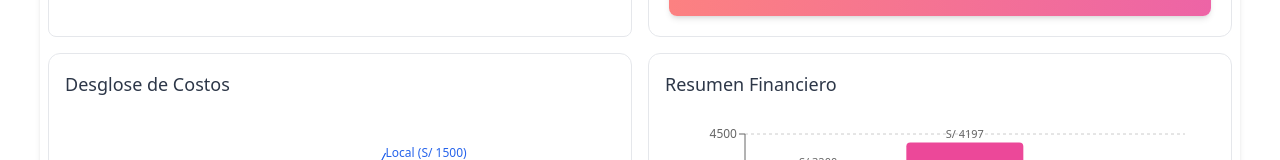
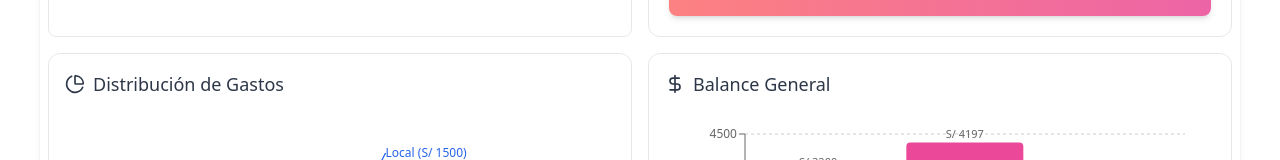
Before and after one commit to MRCORD/party-simulator, a Next.js app: page / in a window 1280 px wide. Shown: the part 747-907 px from the top of the page. Built offline with nearby package versions, Linux system fonts and the light colour scheme.

Commit message:
Refactor OverviewTab component; update header styling for improved visual hierarchy and replace DollarSign icon with PieChart for better representation of expenses

```diff
--- a/src/components/party/OverviewTab.tsx
+++ b/src/components/party/OverviewTab.tsx
@@ -1,10 +1,10 @@
 import React from 'react';
 import {
   Users, DollarSign, CheckCircle, AlertCircle, Wine,
-  Utensils, Calendar, Info
+  Utensils, Calendar, Info, PieChart
 } from 'lucide-react';
 import {
-  PieChart, Pie, Cell, Tooltip, BarChart, Bar,
+  PieChart as RechartsPieChart, Pie, Cell, Tooltip, BarChart, Bar,
   XAxis, YAxis, CartesianGrid, ResponsiveContainer,
   Legend, LabelList, Sector
 } from 'recharts';
@@ -416,11 +416,14 @@ const OverviewTab: React.FC<OverviewTabProps> = ({
 
     return (
       <div className="bg-white rounded-xl border border-gray-200 p-4">
-        <h3 className="text-lg font-medium mb-4">Desglose de Costos</h3>
+        <div className="flex items-center mb-4">
+          <PieChart className="w-5 h-5 text-primary mr-2" />
+          <h3 className="text-lg font-medium">Distribución de Gastos</h3>
+        </div>
 
         <div className="w-full h-64">
           <ResponsiveContainer width="100%" height="100%">
-            <PieChart>
+            <RechartsPieChart>
               <Pie
                 activeIndex={activeIndex !== null ? [activeIndex] : []}
                 activeShape={renderActiveShape}
@@ -448,7 +451,7 @@ const OverviewTab: React.FC<OverviewTabProps> = ({
                 <tspan x="50%" dy="-0.5em" fontSize="16" fontWeight="bold">S/ {total.toFixed(0)}</tspan>
                 <tspan x="50%" dy="1.5em" fontSize="12" fill="#666">Total</tspan>
               </text>
-            </PieChart>
+            </RechartsPieChart>
           </ResponsiveContainer>
         </div>
       </div>
@@ -472,7 +475,10 @@ const OverviewTab: React.FC<OverviewTabProps> = ({
 
     return (
       <div className="bg-white rounded-xl border border-gray-200 p-4">
-        <h3 className="text-lg font-medium mb-4">Resumen Financiero</h3>
+        <div className="flex items-center mb-4">
+          <DollarSign className="w-5 h-5 text-primary mr-2" />
+          <h3 className="text-lg font-medium">Balance General</h3>
+        </div>
 
         <div className="w-full h-56">
           <ResponsiveContainer width="100%" height="100%">
```
